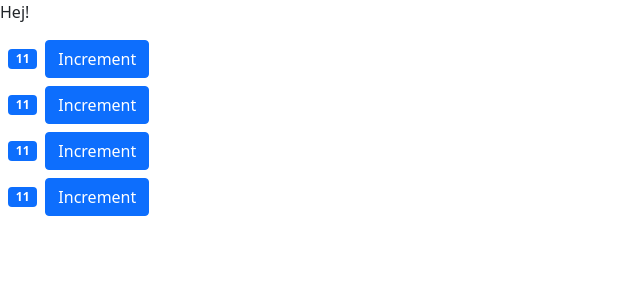
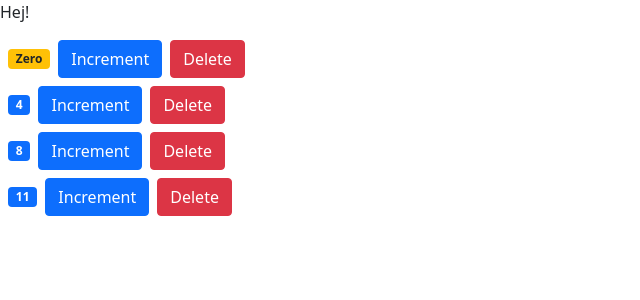
Before and after one commit to Kevin-Krantz/cart, a React (Create React App) app: page / in a window 1280 px wide. Shown: the top 300 px of the page, without its empty margins (0-640 px from the left). Built offline with nearby package versions, Linux system fonts and the light colour scheme.

Commit message:
Added delete functionality

```diff
--- a/src/components/Product.jsx
+++ b/src/components/Product.jsx
@@ -2,7 +2,7 @@
 
 class Product extends Component {
   state = {
-    quantity: 11,
+    quantity: this.props.product.quantity,
   };
 
   handleIncrement = () => {
@@ -15,6 +15,12 @@
         <span className={this.getBadgeClasses()}>{this.formatQuantity()}</span>
         <button onClick={this.handleIncrement} className="btn btn-primary">
           Increment
+        </button>
+        <button
+          onClick={() => this.props.onDelete(this.props.product.id)}
+          className="btn btn-danger ms-2"
+        >
+          Delete
         </button>
       </div>
     );
--- a/src/components/Products.jsx
+++ b/src/components/Products.jsx
@@ -10,11 +10,21 @@
       { id: 4, quantity: 11 },
     ],
   };
+
+  handleDelete = (id) => {
+    const products = this.state.products.filter((p) => p.id !== id);
+    this.setState({ products });
+  };
+
   render() {
     return (
       <>
         {this.state.products.map((product) => (
-          <Product />
+          <Product
+            key={product.id}
+            product={product}
+            onDelete={this.handleDelete}
+          />
         ))}
       </>
     );
```
